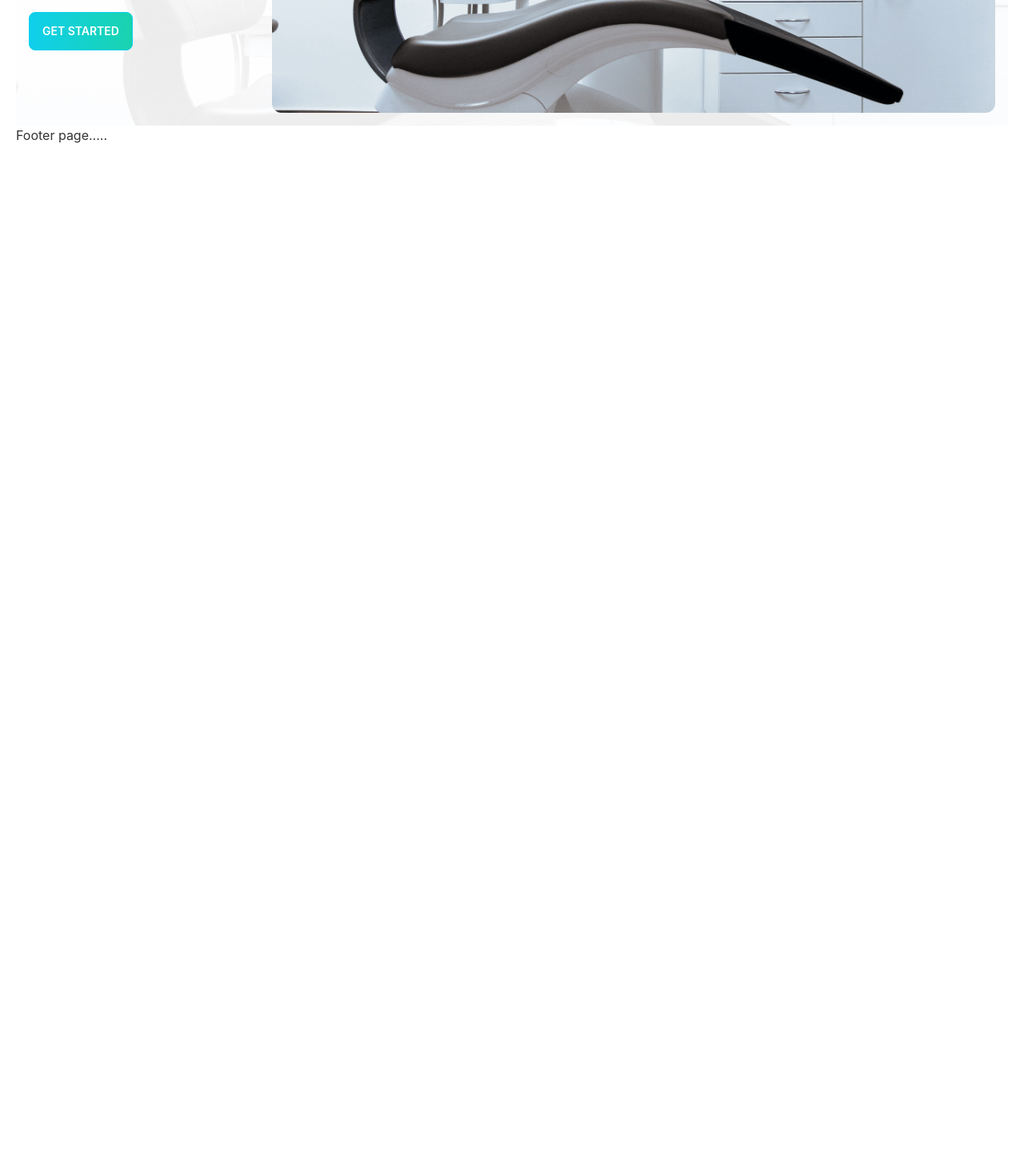
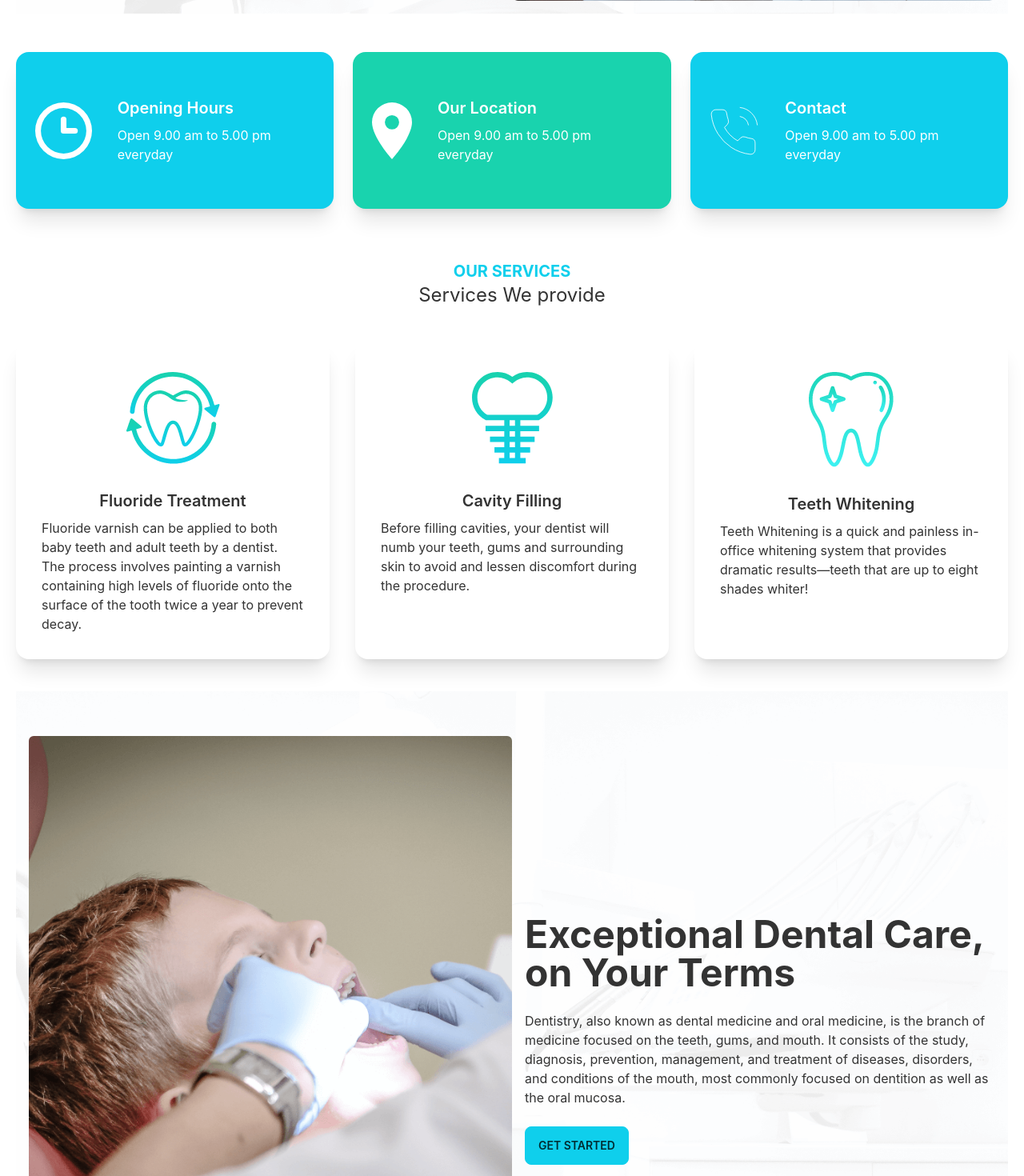
Before and after one commit to tonmoy3673/Doctor-Website, a React (Create React App) app: page / in a window 1280 px wide. Shown: the part 480-1950 px from the top of the page at 80% size. Before the commit the page ends 800 px from the top, so only its background shows below. Built offline with nearby package versions, Linux system fonts and the light colour scheme.

Commit message:
build home page

```diff
--- a/src/Pages/Home/Banner/Banner.js
+++ b/src/Pages/Home/Banner/Banner.js
@@ -5,9 +5,9 @@ import './Banner.css';
 
 const Banner = () => {
     return (
-        <div className="hero">
+        <div className="hero mt-10">
             <div className="hero-content flex-col lg:flex-row-reverse">
-                <img src={img}  className="w-1/2 sm:w-full" alt='banner'/>
+                <img src={img}  className="lg:w-1/2" alt='banner'/>
                 <div>
                     <h1 className="text-5xl font-bold">Your New Smile Starts Here</h1>
                     <p className="py-6">We have modern well equipped Operation unit. We use modern technology including  Autoclave Machine, UV Cabinet,  Endodontic Electric Motor, Apex Locator, Intraoral camera  to offer best oral treatment.</p>
--- a/src/Pages/Home/Home/Home.js
+++ b/src/Pages/Home/Home/Home.js
@@ -1,12 +1,16 @@
 import React from 'react';
 import Banner from '../Banner/Banner';
 import InfoCards from '../InfoCards/InfoCards';
+import Services from '../Services/Services';
+import SideBanner from './SideBanner/SideBanner';
 
 const Home = () => {
     return (
         <div className='mx-auto'>
             <Banner></Banner>
             <InfoCards></InfoCards>
+            <Services></Services>
+            <SideBanner></SideBanner>
         </div>
     );
 };
--- /dev/null
+++ b/src/Pages/Home/Home/SideBanner/SideBanner.js
@@ -0,0 +1,19 @@
+import React from 'react';
+import treatment from '../../../../images/treatment.png';
+
+const SideBanner = () => {
+    return (
+        <div className="hero bg-base-200 py-10">
+            <div className="hero-content flex-col lg:flex-row">
+                <img src={treatment} className='lg:w-1/2 rounded-md' alt='banner' />
+                <div className=''>
+                    <h1 className="text-5xl font-bold">Exceptional Dental Care, on Your Terms</h1>
+                    <p className="py-6">Dentistry, also known as dental medicine and oral medicine, is the branch of medicine focused on the teeth, gums, and mouth. It consists of the study, diagnosis, prevention, management, and treatment of diseases, disorders, and conditions of the mouth, most commonly focused on dentition as well as the oral mucosa.</p>
+                    <button className="btn btn-primary">Get Started</button>
+                </div>
+            </div>
+        </div>
+    );
+};
+
+export default SideBanner;
--- a/src/Pages/Home/InfoCards/InfoCard.js
+++ b/src/Pages/Home/InfoCards/InfoCard.js
@@ -1,15 +1,15 @@
 import React from 'react';
 
-const InfoCard = () => {
+const InfoCard = ({card}) => {
+    const {name,description,icon,bgClass}=card;
     return (
-        <div className="card card-side bg-base-100 shadow-xl">
-            <figure><img src="https://placeimg.com/200/280/arch" alt="Movie" /></figure>
+        <div className={`card p-6 md:card-side shadow-xl text-white ${bgClass}`}>
+            <figure>
+                <img src={icon} alt="Movie" /></figure>
             <div className="card-body">
-                <h2 className="card-title">New movie is released!</h2>
-                <p>Click the button to watch on Jetflix app.</p>
-                <div className="card-actions justify-end">
-                    <button className="btn btn-primary">Watch</button>
-                </div>
+                <h2 className="card-title">{name}</h2>
+                <p>{description}</p>
+
             </div>
         </div>
     );
--- a/src/Pages/Home/InfoCards/InfoCards.js
+++ b/src/Pages/Home/InfoCards/InfoCards.js
@@ -1,4 +1,8 @@
 import React from 'react';
+import clock from '../../../icons/clock.svg';
+import marker from '../../../icons/marker.svg';
+import phone from '../../../icons/phone.svg';
+import InfoCard from './InfoCard';
 
 const InfoCards = () => {
 
@@ -6,13 +10,31 @@ const InfoCards = () => {
         {
             id:1,
             name:'Opening Hours',
-            description:'Open 9.00 am to 5.00 pm everyday'
+            description:'Open 9.00 am to 5.00 pm everyday',
+            icon:clock,
+            bgClass:'bg-primary'
+        },
+        {
+            id:2,
+            name:'Our Location',
+            description:'Open 9.00 am to 5.00 pm everyday',
+            icon:marker,
+            bgClass:'bg-secondary'
+        },
+        {
+            id:3,
+            name:'Contact',
+            description:'Open 9.00 am to 5.00 pm everyday',
+            icon:phone,
+            bgClass:'bg-primary'
         }
 
     ]
     return (
-        <div>
-
+        <div className='grid gap-6 mt-12 lg:grid-cols-3 md:grid-cols-2 sm:grid-cols-1'>
+            {
+                cardData.map(card=><InfoCard key={card.id} card={card}></InfoCard>)
+            }
         </div>
     );
 };
--- /dev/null
+++ b/src/Pages/Home/Services/Service.js
@@ -0,0 +1,19 @@
+import React from 'react';
+
+const Service = ({service}) => {
+    const {name,description,icon}=service;
+    return (
+        <div className="card bg-base-100 shadow-xl">
+            <figure className="px-10 pt-10">
+                <img src={icon} alt="icon" className="rounded-xl" />
+            </figure>
+            <div className="card-body items-center text-center">
+                <h2 className="card-title">{name}</h2>
+                <p className='text-start'>{description}</p>
+
+            </div>
+        </div>
+    );
+};
+
+export default Service;
--- /dev/null
+++ b/src/Pages/Home/Services/Services.js
@@ -0,0 +1,46 @@
+import React from 'react';
+import fluoride from '../../../images/fluoride.png';
+import cavity from '../../../images/cavity.png';
+import whitening from '../../../images/whitening.png';
+import Service from './Service';
+
+const Services = () => {
+
+    const serviceItem=[
+        {
+            id:1,
+            name:'Fluoride Treatment',
+            description:'Fluoride varnish can be applied to both baby teeth and adult teeth by a dentist. The process involves painting a varnish containing high levels of fluoride onto the surface of the tooth twice a year to prevent decay.',
+            icon:fluoride
+
+        },
+        {
+            id:2,
+            name:'Cavity Filling',
+            description:'Before filling cavities, your dentist will numb your teeth, gums and surrounding skin to avoid and lessen discomfort during the procedure.',
+            icon:cavity
+
+        },
+        {
+            id:3,
+            name:'Teeth Whitening',
+            description:'Teeth Whitening is a quick and painless in-office whitening system that provides dramatic results—teeth that are up to eight shades whiter!',
+            icon:whitening
+        }
+    ]
+    return (
+        <div className='mt-16'>
+            <div className='text-center'>
+                <h3 className='text-xl font-bold text-primary uppercase'>Our Services</h3>
+                <h2 className='text-2xl '>Services We provide</h2>
+            </div>
+            <div className='grid lg:grid-cols-3 md:grid-cols-2 sm:grid-cols-1 gap-8 my-10'>
+                {
+                   serviceItem.map(service=><Service key={service.id} service={service}></Service>)
+                }
+            </div>
+        </div>
+    );
+};
+
+export default Services;
```
